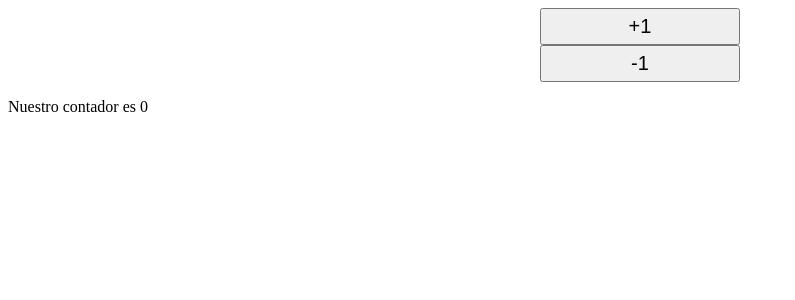
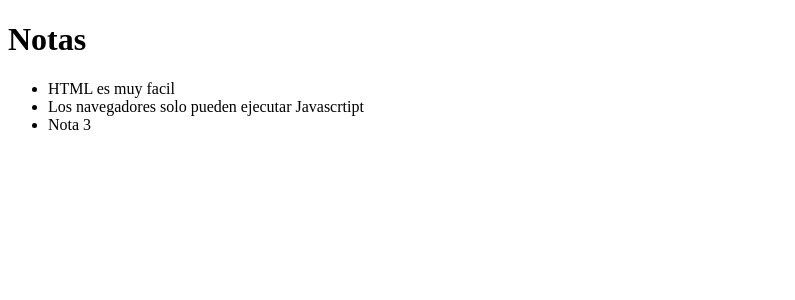
Before and after one commit to diegfern/introduccion_react, a React (Create React App) app: page / in a window 1280 px wide. Shown: the top 300 px of the page, without its empty margins (0-795 px from the left). Built offline with nearby package versions, Linux system fonts and the light colour scheme.

Commit message:
Clase Martes antes de ejercicio

```diff
--- a/src/App.js
+++ b/src/App.js
@@ -1,10 +1,39 @@
 import "./styles.css";
-import Counter from "./Counter";
+//import Counter from "./Counter";
+import Notas from "./Notas.js";
+
+// Const es un tipo de declaracion de variable
+// que nos dice que la variable es la misma
+// en todo su tiempo de vida.
+
+// Let es un tipo de declaracion de variable
+// que nos dice que la variable PUEDE cambiar
+// en el transcurso de su vida
+const notes = [
+  {
+    id: 1,
+    content: "HTML es muy facil",
+    date: "2020-01-01",
+    important: true
+  },
+  {
+    id: 2,
+    content: "Los navegadores solo pueden ejecutar Javascrtipt",
+    date: "2020-01-20",
+    important: false
+  },
+  {
+    id: 3,
+    content: "Nota 3",
+    date: "2020-01-11",
+    important: false
+  }
+];
 
 export default function App() {
   return (
     <div>
-      <Counter />
+      <Notas notes={notes} />
     </div>
   );
 }
--- a/src/Counter.js
+++ b/src/Counter.js
@@ -1,4 +1,4 @@
-import React, { useState, Fragment } from "react";
+import React, { useState, useEffect, Fragment } from "react";
 
 const Counter = () => {
   const [count, setCount] = useState(0);
@@ -7,6 +7,11 @@ const Counter = () => {
     if (bool) setCount(count + 1);
     else setCount(count - 1);
   };
+
+  useEffect(() => {
+    console.log(`Diste click ${count} veces`);
+    //console.log('Diste click' + ${count} + 'veces')
+  });
 
   return (
     <Fragment>
--- /dev/null
+++ b/src/Notas.js
@@ -0,0 +1,30 @@
+import React from "react";
+
+const Nota = (props) => {
+  const { note } = props;
+
+  return <li>{note.content}</li>;
+};
+
+const Notas = (props) => {
+  const { notes } = props;
+
+  // Ecmascript 6
+  // Map: Permite manipular los array
+
+  //Linea 14: note hace referencia sobre el objeto que se le pasa
+  //como parametro.
+  //Puede ser llamado como Item o El sigular del objeto
+  return (
+    <div>
+      <h1>Notas</h1>
+      <ul>
+        {notes.map((note) => (
+          <Nota key={note.id} note={note} />
+        ))}
+      </ul>
+    </div>
+  );
+};
+
+export default Notas;
```
